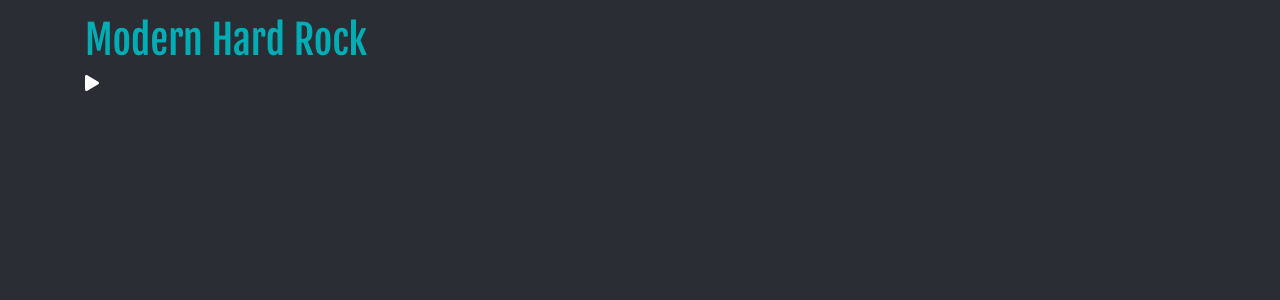
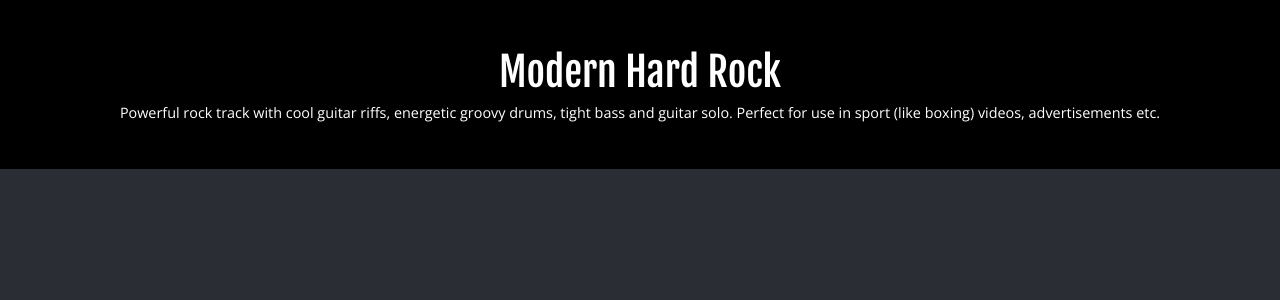
Before and after one commit to LinkedInLearning/vuejs-apis-2818088, a Vue app: page / in a window 1280 px wide. Shown: the top 300 px of the page. Built offline with nearby package versions, Linux system fonts and the light colour scheme.

Commit message:
importing a component

```diff
--- a/src/App.vue
+++ b/src/App.vue
@@ -1,31 +1,27 @@
 <template>
-  <div
-    id="app"
-    class="container"
-  >
-    <h1 class="text-primary mt-3">{{name}}</h1>
-    <p>
-      <font-awesome-icon
-        icon="play"
-        @click="showDescription = !showDescription"
-      /> <span v-if="showDescription">{{description}}</span></p>
+  <div id="app">
+    <current-song :song="currentSong" />
   </div>
 </template>
 
 <script>
 import { FontAwesomeIcon } from "@fortawesome/vue-fontawesome";
+import CurrentSong from "@/components/CurrentSong";
+
 export default {
   name: "app",
   data() {
     return {
-      showDescription: false,
-      name: "Modern Hard Rock",
-      description:
-        "Powerful rock track with cool guitar riffs, energetic groovy drums, tight bass and guitar solo. Perfect for use in sport (like boxing) videos, advertisements etc."
+      currentSong: {
+        name: "Modern Hard Rock",
+        description:
+          "Powerful rock track with cool guitar riffs, energetic groovy drums, tight bass and guitar solo. Perfect for use in sport (like boxing) videos, advertisements etc."
+      }
     };
   },
   components: {
-    FontAwesomeIcon
+    FontAwesomeIcon,
+    CurrentSong
   }
 };
 </script>
--- /dev/null
+++ b/src/components/CurrentSong.vue
@@ -0,0 +1,29 @@
+<template>
+  <div>
+    <div class="currentsong sticky-top">
+      <div class="currentsong-background position-relative">
+        <div class="currentsong-backgroundimage position-absolute"></div>
+        <div class="song-info d-flex justify-content-center align-items-center py-5">
+          <div class="item container">
+            <div class="row justify-content-center">
+              <div class="song col-md-8 text-center">
+                <h1 class="song-name">{{song.name}}</h1>
+              </div>
+              <div class="song col-md-12 text-center">
+                <div class="song-description px-2">{{song.description}}</div>
+              </div>
+            </div>
+          </div>
+        </div>
+      </div>
+    </div>
+
+  </div>
+</template>
+
+<script>
+export default {
+  name: "current-song",
+  props: ["song"]
+};
+</script>
```
